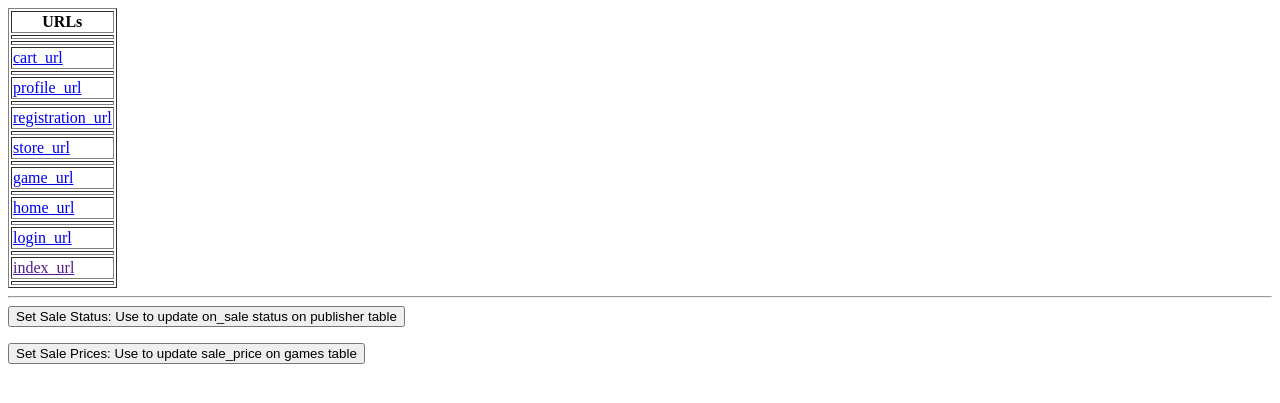
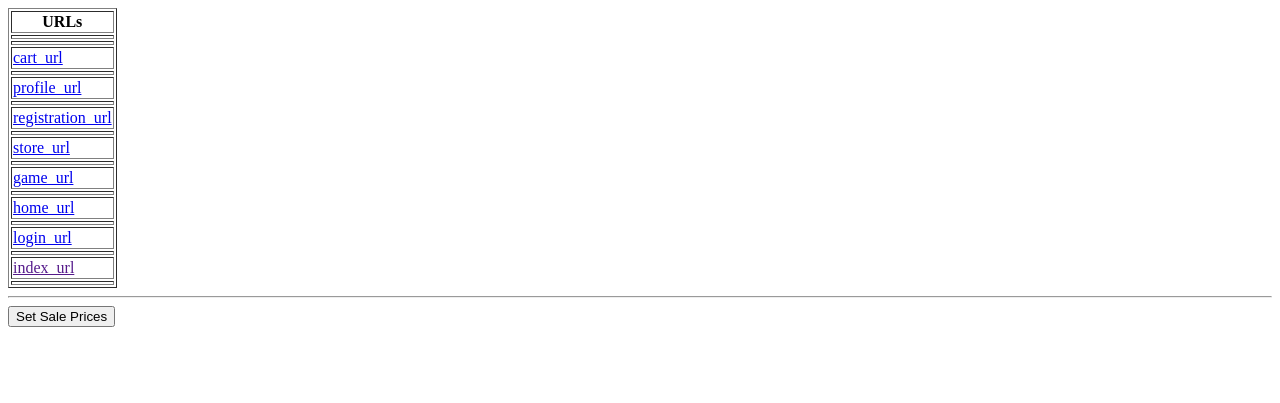
Before and after one commit to pramshu-sharma/django-game-store, a Django app: page / in a window 1280 px wide. Shown: the top 403 px of the page. Run offline with Django 5.2, Linux system fonts and the light colour scheme; the visitor is signed in with stand-in values (Sample User, id 1).

Commit message:
Sale Price Logic 3

```diff
--- a/store_app/models.py
+++ b/store_app/models.py
@@ -80,7 +80,6 @@ class Cart(models.Model):
 
 class Publisher(models.Model):
     publisher = models.CharField(max_length=200)
-    on_sale = models.BooleanField(default=False)
     create_ts = models.DateTimeField(auto_now_add=True, blank=True)
     update_ts = models.DateTimeField(auto_now=True, blank=True)
 
--- a/store_app/templates/store_app/index.html
+++ b/store_app/templates/store_app/index.html
@@ -21,9 +21,7 @@
 <hr>
 <form action="{% url 'index_url' %}" method="post">
     {% csrf_token %}
-    <button type="submit" name="action" value="set-sale-status">Set Sale Status: Use to update on_sale status on publisher table</button>
-    <p>
-    <button type="submit" name="action" value="set-sale-prices">Set Sale Prices: Use to update sale_price on games table </button>
+    <button type="submit" name="action" value="set-sale-prices">Set Sale Prices</button>
 </form>
 {% if messages %}
 <hr>
@@ -32,18 +30,9 @@
     {% endfor %}
 {% endif %}
 
-{% if publishers_on_sale %}
-<hr>
-<p>Sale status updated for:</p>
-<ul>
-{% for publisher in publishers_on_sale %}
-    <li>{{ publisher }}</li>
-{% endfor %}
-</ul>
-{% endif %}
-
-{% if sale_price_update_count %}
-<p>Sale price updated for: {{ sale_price_update_count }} games.</p>
+<br>
+{% if games_on_sale %}
+<p>Sale Price updated for: {{ games_on_sale }} games</p>
 {% endif %}
 </body>
 </html>
--- a/store_app/views.py
+++ b/store_app/views.py
@@ -211,22 +211,12 @@ def index_view(request):
         if request.method == 'POST':
             action = request.POST.get('action')
 
-            if action == 'set-sale-status':
-                publishers_on_sale = SalePublisher.objects.filter(
-                    start_date__lte=today, end_date__gte=today).values_list(
-                    'publisher_id', flat=True)
-
-                if not publishers_on_sale:
-                    messages.info(request, 'No publishers are on sale.')
-
-                Publisher.objects.filter(id__in=publishers_on_sale).update(on_sale=True)
-                Publisher.objects.exclude(id__in=publishers_on_sale).update(on_sale=False)
-
-                context['publishers_on_sale'] = publishers_on_sale
-                return render(request, 'store_app/index.html', context)
-
-            if action == 'set-sale-prices': # logic needs to inquire for on_sale field on model: publisher
-                games_on_sale = SalePublisher.objects.annotate(game_id=F('publisher__publishergame__game')).values('game_id', 'sale_percent')
+            if action == 'set-sale-prices': # logic needs to inquire for games that were on sale but now are not
+                games_on_sale = SalePublisher.objects.annotate(
+                    game_id=F('publisher__publishergame__game')).filter(
+                    start_date__lte=today, end_date__gte=today
+                    ).values(
+                    'game_id', 'sale_percent')
 
                 for sale_info in games_on_sale:
                     game_id = sale_info['game_id']
@@ -239,7 +229,10 @@ def index_view(request):
                         game.sale_price = new_sale_price
                         game.save()
 
-                context['sale_price_update_count'] = len(games_on_sale)
+                games_on_sale_ids = games_on_sale.values('game_id')
+                Games.objects.exclude(id__in=games_on_sale_ids).update(sale_price=0)
+
+                context['games_on_sale'] = len(games_on_sale_ids)
                 return render(request, 'store_app/index.html', context)
 
         return render(request, 'store_app/index.html', context)
```
Also changed, not shown: store_app/migrations/0057_remove_publisher_on_sale.py (added).
